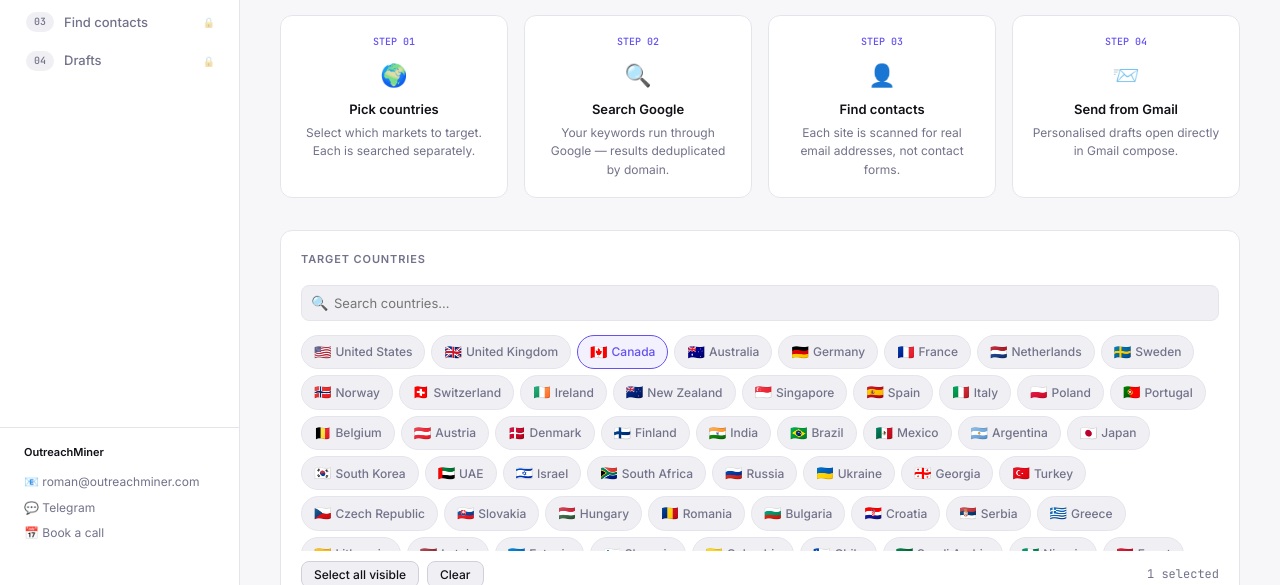
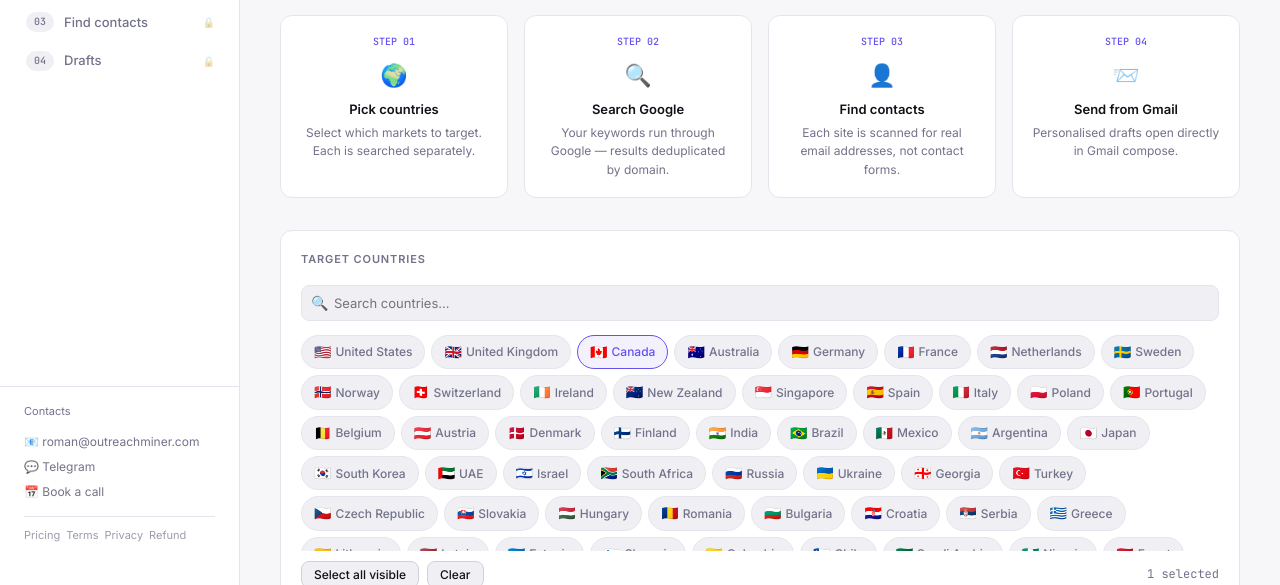
Before and after one commit to rkabanov94/outreach-saas, a website: page public/index.html in a window 1280 px wide. Shown: the part 215-800 px from the top of the page. Drawn offline with Linux system fonts and the light colour scheme.

Commit message:
Update index.html

```diff
--- a/public/index.html
+++ b/public/index.html
@@ -73,6 +73,8 @@
   .nav-footer { margin-top: auto; padding: 1rem 1.5rem; border-top: 1px solid var(--border); }
   .nav-footer-link { display: block; font-size: 12px; color: var(--muted); text-decoration: none; padding: 3px 0; transition: color 0.15s; }
   .nav-footer-link:hover { color: var(--accent); }
+  .nav-legal-link { font-size: 11px; color: var(--muted); text-decoration: none; opacity: 0.7; transition: opacity 0.15s; }
+  .nav-legal-link:hover { opacity: 1; color: var(--accent); }
   .nav-footer-text { font-size: 11px; color: var(--muted); }
 
   main { overflow-y: auto; padding: 2rem 2.5rem; }
@@ -268,10 +270,16 @@
       <span class="nav-lock" id="lock-drafts">🔒</span>
     </div>
     <div class="nav-footer">
-      <div class="nav-footer-text" style="margin-bottom:8px;font-weight:600;color:var(--text);">OutreachMiner</div>
+      <div class="nav-footer-text" style="margin-bottom:8px;">Contacts</div>
       <a href="mailto:roman@outreachminer.com" class="nav-footer-link">📧 roman@outreachminer.com</a>
       <a href="https://t.me/adresvtelege" target="_blank" class="nav-footer-link">💬 Telegram</a>
       <a href="https://calendly.com/r-kabanov94/30min" target="_blank" class="nav-footer-link">📅 Book a call</a>
+      <div style="margin-top:12px;padding-top:10px;border-top:1px solid var(--border);display:flex;flex-wrap:wrap;gap:6px;">
+        <a href="/pricing.html" class="nav-legal-link">Pricing</a>
+        <a href="/terms.html" class="nav-legal-link">Terms</a>
+        <a href="/privacy.html" class="nav-legal-link">Privacy</a>
+        <a href="/refund.html" class="nav-legal-link">Refund</a>
+      </div>
     </div>
   </nav>
 
@@ -338,7 +346,7 @@
           <input type="text" id="kw-input" placeholder="Add a keyword and press Enter…" />
           <button class="btn btn-sm" onclick="addKw()">Add</button>
         </div>
-        <p style="font-size:11px;color:var(--muted);">Free demo: up to 3 keywords. Upgrade for unlimited.</p>
+        <p style="font-size:11px;color:var(--muted);">Free demo: up to 3 keywords.</p>
       </div>
 
       <button class="btn btn-primary" onclick="showPanel('search');startSearch()">Start searching →</button>
@@ -1141,5 +1149,8 @@
   document.getElementById('auth-modal').addEventListener('click', e => { if (e.target === e.currentTarget) closeAuthModal(); });
 });
 </script>
+<!-- 100% privacy-first analytics -->
+<script data-collect-dnt="true" async src="https://scripts.simpleanalyticscdn.com/latest.js"></script>
+<noscript><img src="https://queue.simpleanalyticscdn.com/noscript.gif?collect-dnt=true" alt="" referrerpolicy="no-referrer-when-downgrade"/></noscript>
 </body>
 </html>
```
